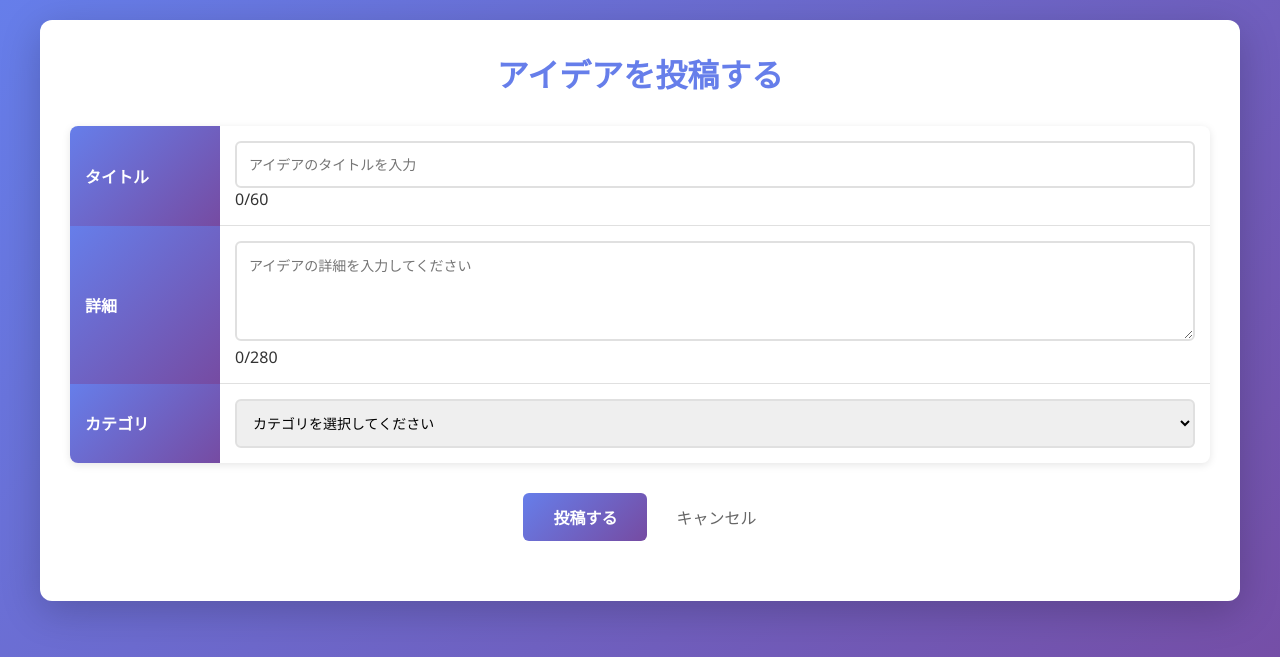
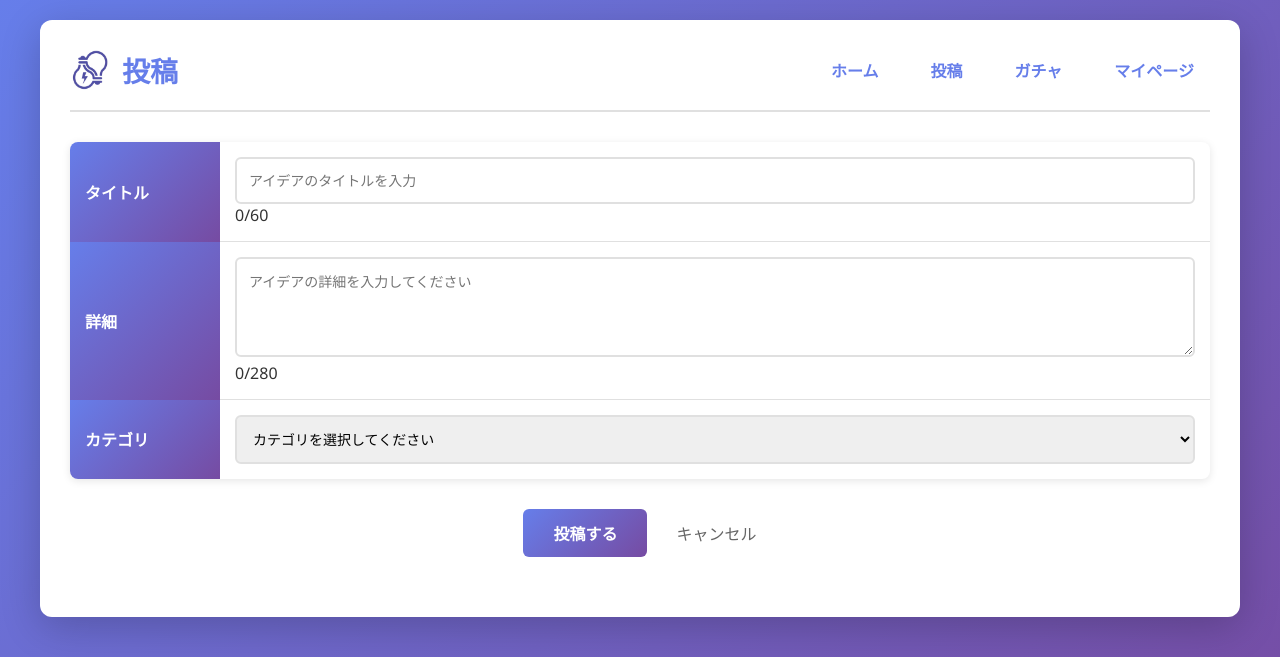
Before and after one commit to MaekobaShun/hackathon-vol14, a Flask app: page /form in a window 1280 px wide. Shown: the top 657 px of the page. Run offline with Flask 3, Linux system fonts and the light colour scheme; the visitor is signed in with stand-in values (Sample User, id 1).

Commit message:
投稿、マイページのログイン情報保持, レイアウト調整

```diff
--- a/relay/static/mypage.css
+++ b/relay/static/mypage.css
@@ -50,7 +50,7 @@ body {
 
 h1 {
     color: #667eea;
-    font-size: 32px;
+    font-size: 28px;
     font-weight: 700;
     margin: 0;
     display: flex;
@@ -73,7 +73,7 @@ h1 {
 .nav-links a {
     color: #667eea;
     text-decoration: none;
-    font-weight: 500;
+    font-weight: 600;
     padding: 8px 16px;
     border-radius: 6px;
     transition: background-color 0.2s, color 0.2s;
--- a/relay/static/style.css
+++ b/relay/static/style.css
@@ -85,6 +85,53 @@ table tr:hover {
 /* フォーム */
 form {
     margin: 30px 0;
+}
+
+
+.form-header {
+    display: flex;
+    justify-content: space-between;
+    align-items: center;
+    margin-bottom: 30px;
+    padding-bottom: 20px;
+    border-bottom: 2px solid #e0e0e0;
+}
+
+.form-header h1 {
+    display: flex;
+    align-items: center;
+    gap: 12px;
+    margin: 0;
+    text-align: left;
+    font-size: 28px;
+    color: #667eea;
+    font-weight: 700;
+}
+
+.header-icon {
+    width: 40px;
+    height: 40px;
+    object-fit: contain;
+    vertical-align: middle;
+}
+
+.form-nav {
+    display: flex;
+    gap: 20px;
+}
+
+.form-nav a {
+    color: #667eea;
+    text-decoration: none;
+    font-weight: 600;
+    padding: 8px 16px;
+    border-radius: 6px;
+    transition: background-color 0.2s, color 0.2s;
+}
+
+.form-nav a:hover {
+    background-color: #f0f0ff;
+    color: #764ba2;
 }
 
 form table {
--- a/relay/templates/form.html
+++ b/relay/templates/form.html
@@ -8,7 +8,18 @@
     </head>
     <body>
         <div class="container">
-            <h1>アイデアを投稿する</h1>
+            <div class="form-header">
+                <h1>
+                    <img src="{{ url_for('static', filename='images/icon_white.png') }}" alt="アイコン" class="header-icon">
+                    投稿
+                </h1>
+                <nav class="form-nav">
+                    <a href="{{ url_for('index') }}">ホーム</a>
+                    <a href="{{ url_for('form') }}">投稿</a>
+                    <a href="{{ url_for('gacha') }}">ガチャ</a>
+                    <a href="{{ url_for('mypage') }}">マイページ</a>
+                </nav>
+            </div>
             {% with messages = get_flashed_messages() %}
                 {% if messages %}
                     <div class="flash-messages">
```
Also changed, not shown: relay/templates/mypage.html (+2 -13 lines).
